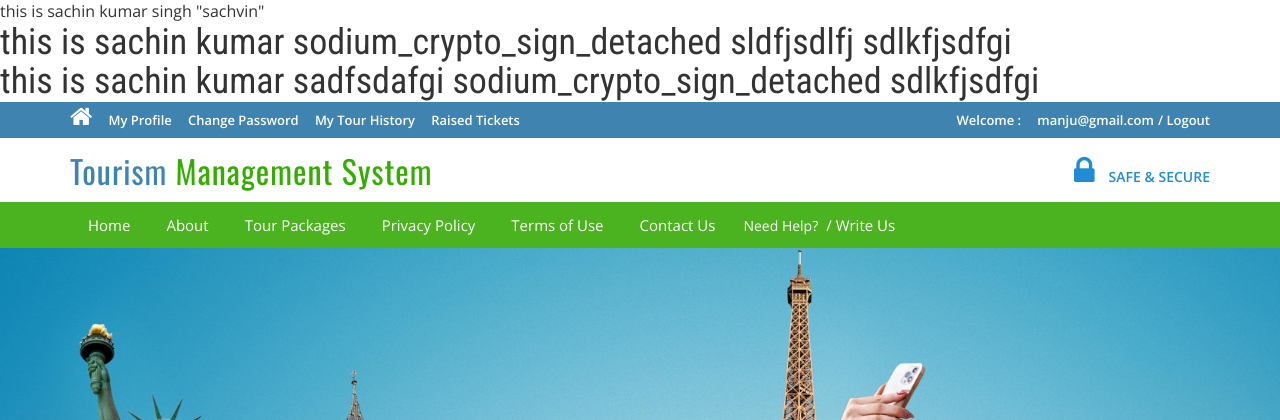
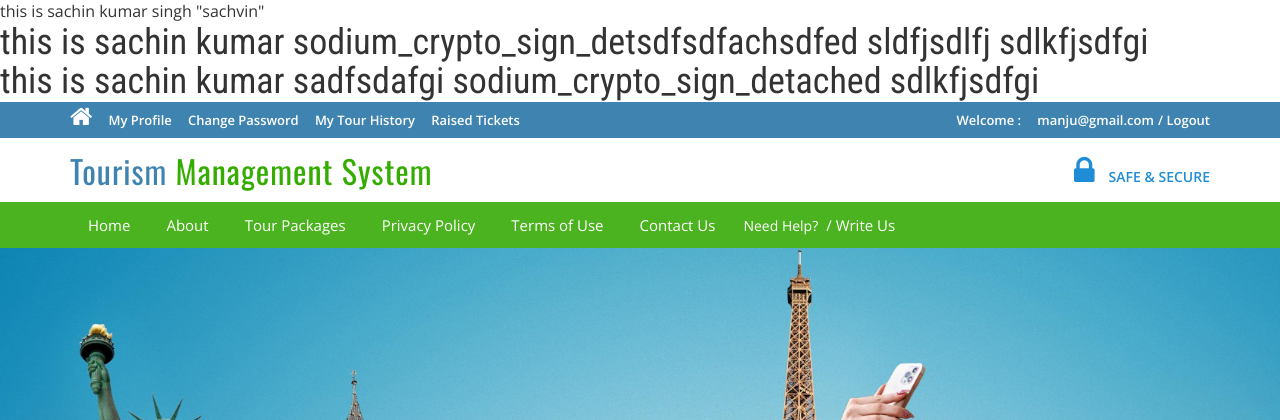
Before and after one commit to sachinrajput4320/tms-file, a PHP site: page / in a window 1280 px wide. Shown: the top 420 px of the page. Run offline with PHP 8.4, Linux system fonts and the light colour scheme; a user stored in the database is signed in; data comes from the database, SQL or seed files in the repository.

Commit message:
new commit

```diff
--- a/index.php
+++ b/index.php
@@ -31,7 +31,7 @@ include('includes/config.php');
 <body>
 	<p>this is sachin kumar singh "sachvin"</p>
 
-	<h1>this is sachin kumar sodium_crypto_sign_detached sldfjsdlfj   sdlkfjsdfgi</h1>
+	<h1>this is sachin kumar sodium_crypto_sign_detsdfsdfachsdfed sldfjsdlfj   sdlkfjsdfgi</h1>
 
 	<h1>this is sachin kumar  sadfsdafgi sodium_crypto_sign_detached   sdlkfjsdfgi</h1>
 
```
